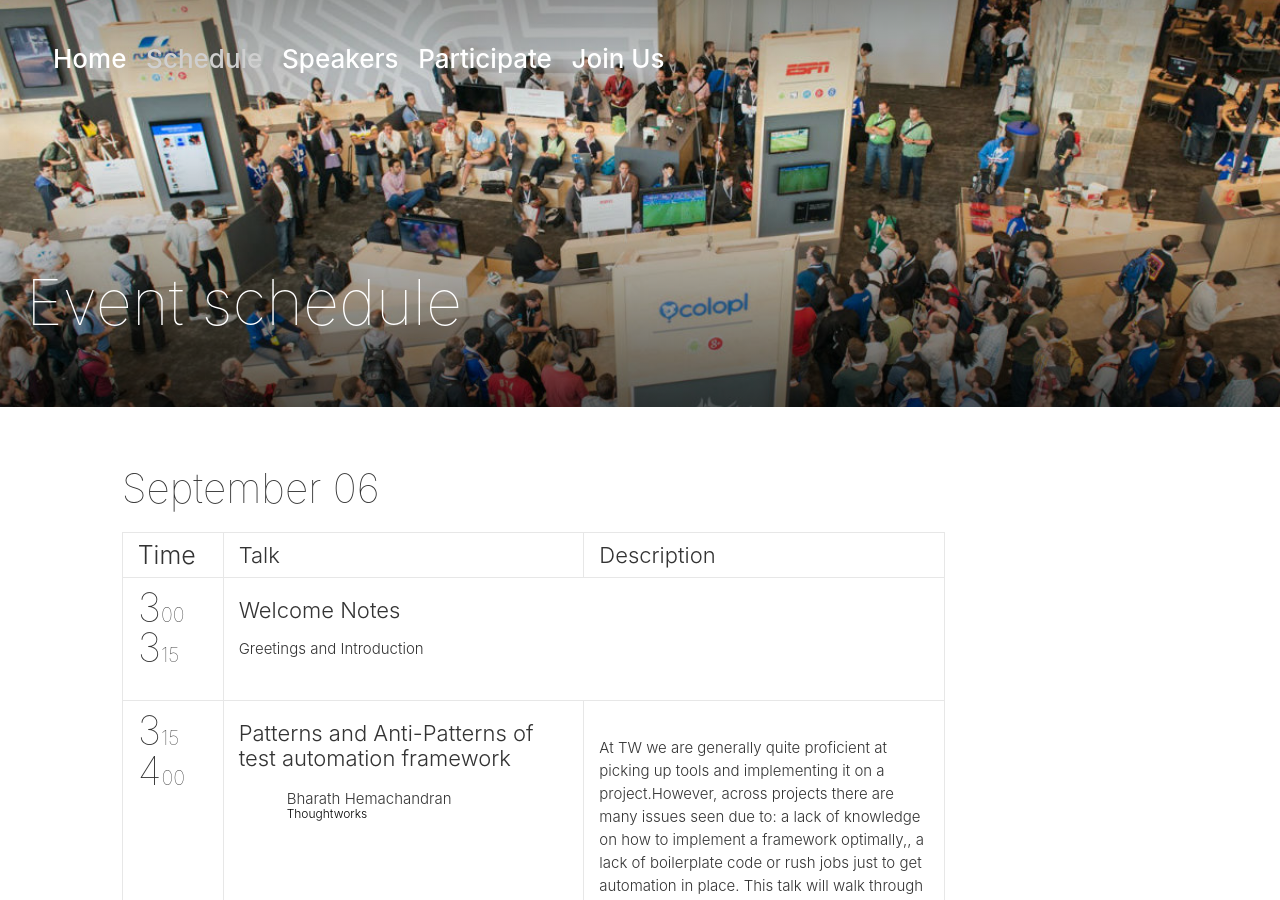
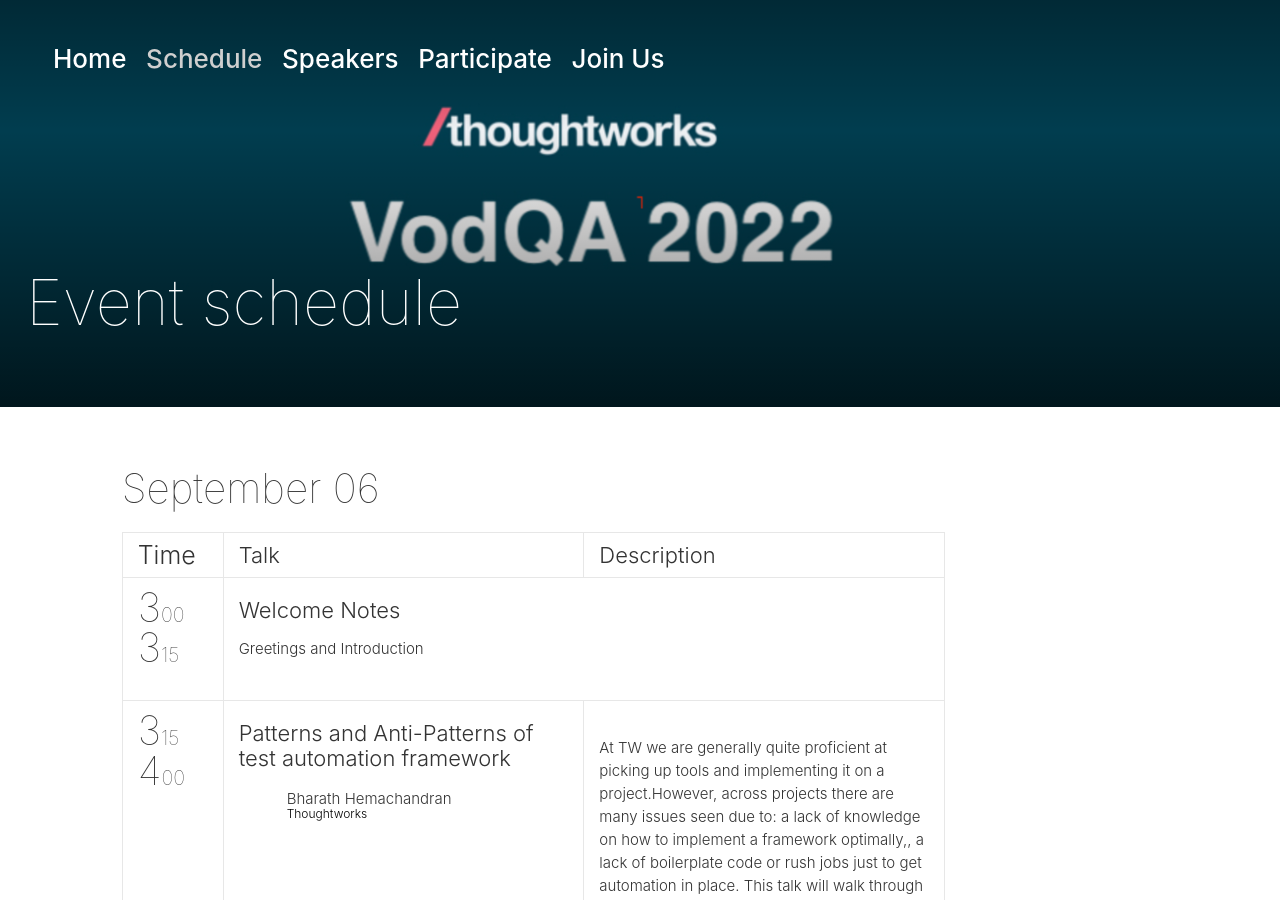
Before and after one commit to twpune/vodqa, a Jekyll site: the page built from schedule.html, in a window 1280 px wide and 900 px high. Built offline with Jekyll 4.4.1, drawn with Linux system fonts in a browser that asks for light colours; nearby versions of some CDN libraries; comment, search, counter and statistics services are not loaded.

Commit message:
Update schedule.html

```diff
--- a/schedule.html
+++ b/schedule.html
@@ -2,7 +2,7 @@
 layout: default
 title: Event schedule
 permalink: /schedule/
-image: schedule.jpg
+image: vodqa2022.png
 ---
 
 {% include top-section.html %}
```
